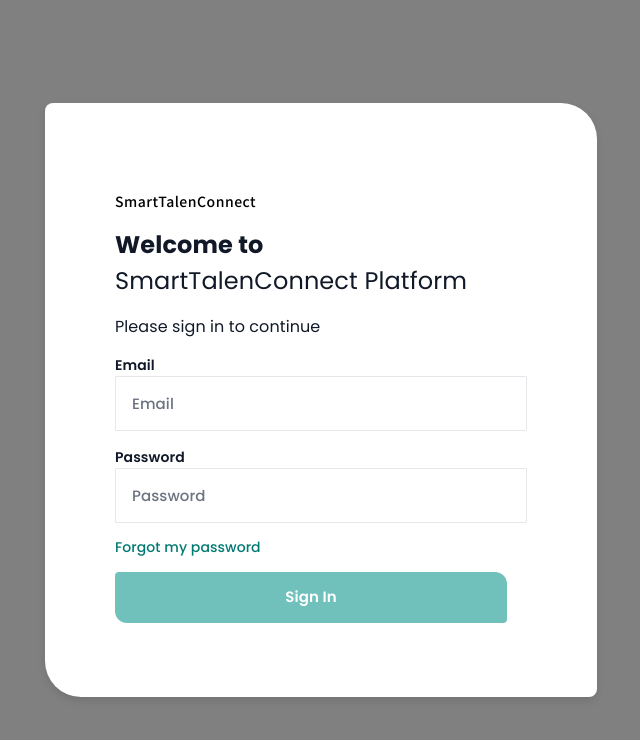
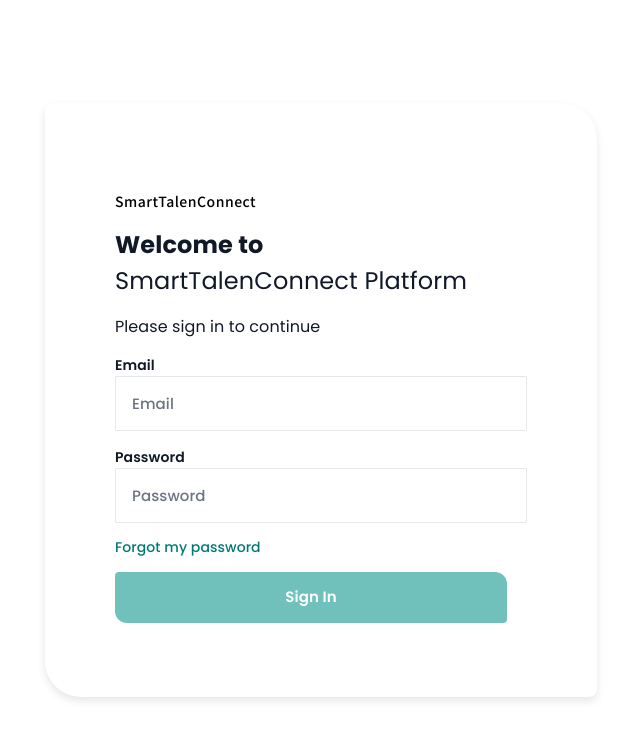
Before and after one commit to vercelt/Candidate, a React (Create React App) app: page /login in a window 1280 px wide. Shown: the top 740 px of the page, without its empty margins (319-959 px from the left). Built offline with nearby package versions, Linux system fonts and the light colour scheme.

Commit message:
updated app background color

```diff
--- a/src/App.css
+++ b/src/App.css
@@ -2,11 +2,13 @@
   text-align: center;
 }
 
-body {
+html, body {
   margin: 0;
   padding: 0;
-  background-color: #808080;
-  height: 100vh;
+  background-color: white;
+  height: 100%;
+  margin: 0;
+  padding: 0;
   display: flex;
   align-items: center;
   justify-content: center;
--- a/src/load/Loading.css
+++ b/src/load/Loading.css
@@ -1,5 +1,20 @@
 .container {
     width: 100%;
-    height: 100vh;
+    height: 100%;
     background-color: white;
+    margin: 0;
+    padding: 0;
   }
+
+  html, body {
+    height: 100%;
+    margin: 0;
+    padding: 0;
+  }
+
+  /* FullScreenDiv 样式，设置其高度和宽度为100% */
+  .full-screen {
+    width: 100%;
+    height: 100%;
+    background-color: lightblue; /* 可以添加背景颜色以更明显地看到效果 */
+  }
```
